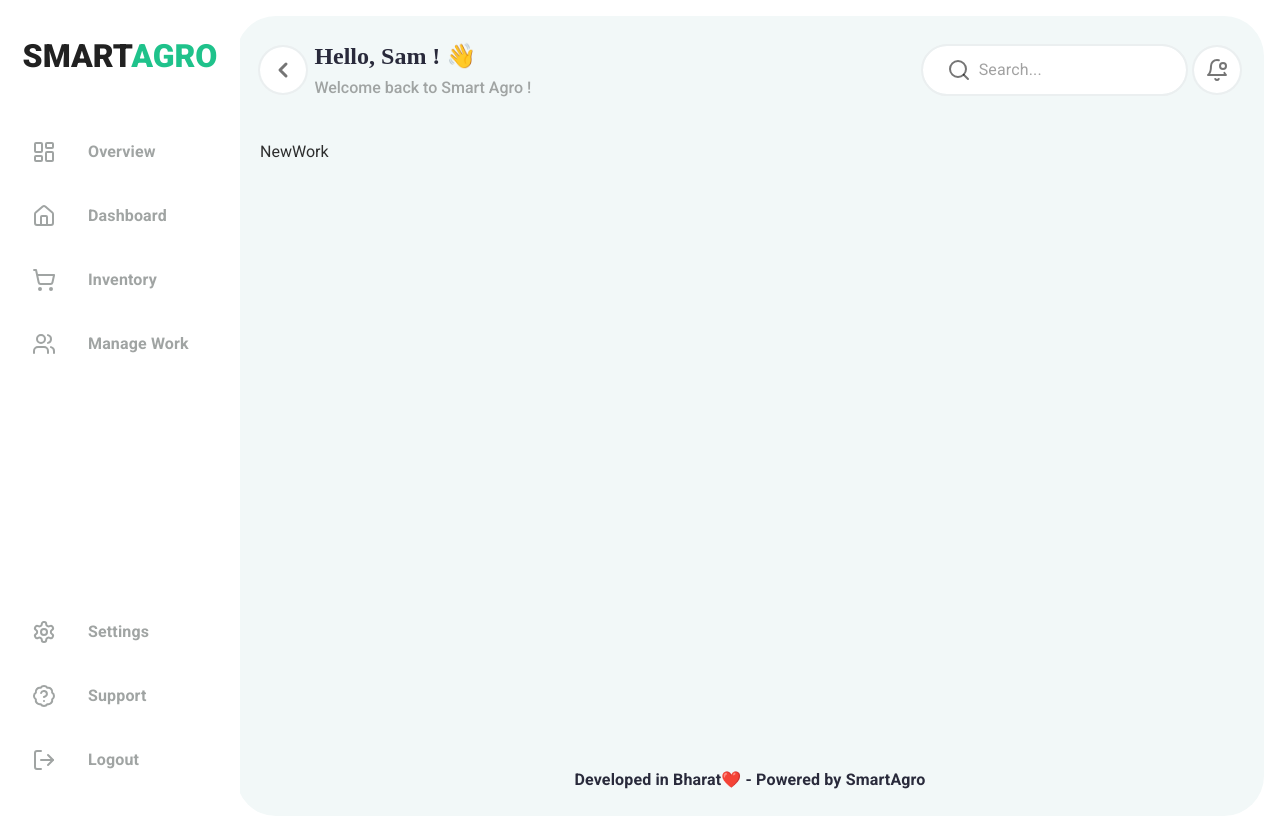
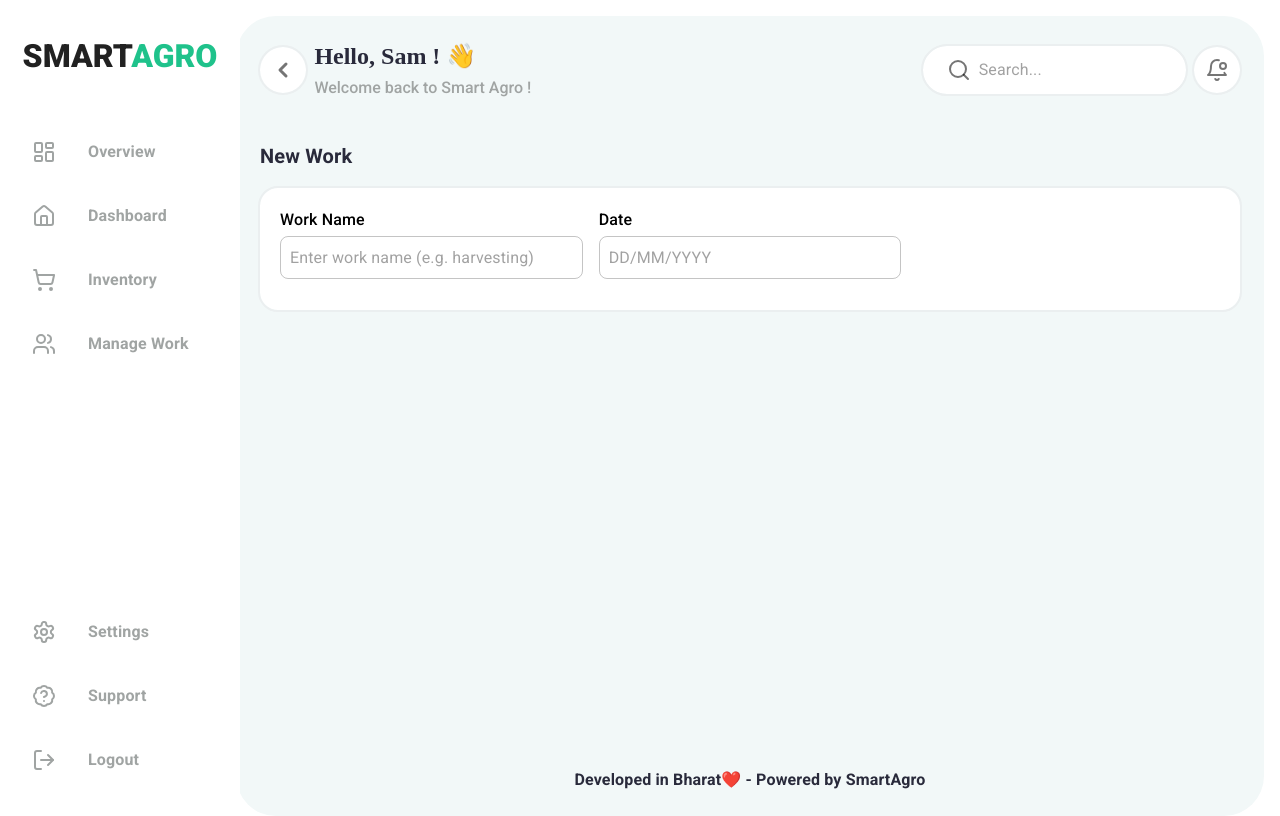
Before and after one commit to SambhajiShinde1234/saas-web-application-smart-agro, a React (Vite) app: page /work/new in a window 1280 px wide. Built offline with nearby package versions, Linux system fonts and the light colour scheme.

Commit message:
added new work form

```diff
--- a/src/pages/manage-labour/components/NewWork.jsx
+++ b/src/pages/manage-labour/components/NewWork.jsx
@@ -1,8 +1,59 @@
+import { useForm } from 'react-hook-form';
+import { StyledCard, StyledCardStack } from '../../../components/styled/styled';
+import DxPrimaryTypography from '../../../components/ui/DxPrimaryTypography';
+import { Grid2 } from '@mui/material';
+import DxTextField from '../../../components/ui/DxTextField';
+import { yupResolver } from '@hookform/resolvers/yup';
+import * as yup from 'yup';
+import DxDatePicker from '../../../components/ui/DxDatePicker';
 
+const taskValidationSchema = yup.object({
+  work: yup.string().trim().required('Work title is required'),
+  date: yup.string().required('Date is required'),
+});
 const NewWork = () => {
+  const {
+    handleSubmit,
+    control,
+    formState: { errors },
+  } = useForm({
+    resolver: yupResolver(taskValidationSchema),
+    defaultValues: {
+      task: '',
+    },
+  });
+
+  const onSubmit = () => {};
+
   return (
-    <div>NewWork</div>
-  )
-}
+    <StyledCardStack>
+      <DxPrimaryTypography variant="h6">New Work</DxPrimaryTypography>
 
-export default NewWork
+      <StyledCard>
+        <form onSubmit={handleSubmit(onSubmit)}>
+          <Grid2 container spacing={2}>
+            <Grid2 size={{ xs: 12, sm: 6, lg: 4 }}>
+              <DxTextField
+                label="Work Name"
+                name="work"
+                placeholder="Enter work name (e.g. harvesting)"
+                control={control}
+                errorMessage={errors.work?.message}
+              />
+            </Grid2>
+            <Grid2 size={{ xs: 12, sm: 6, lg: 4 }}>
+              <DxDatePicker
+                label="Date"
+                name="date"
+                control={control}
+                errorMessage={errors.date?.message}
+              />
+            </Grid2>
+          </Grid2>
+        </form>
+      </StyledCard>
+    </StyledCardStack>
+  );
+};
+
+export default NewWork;
```
